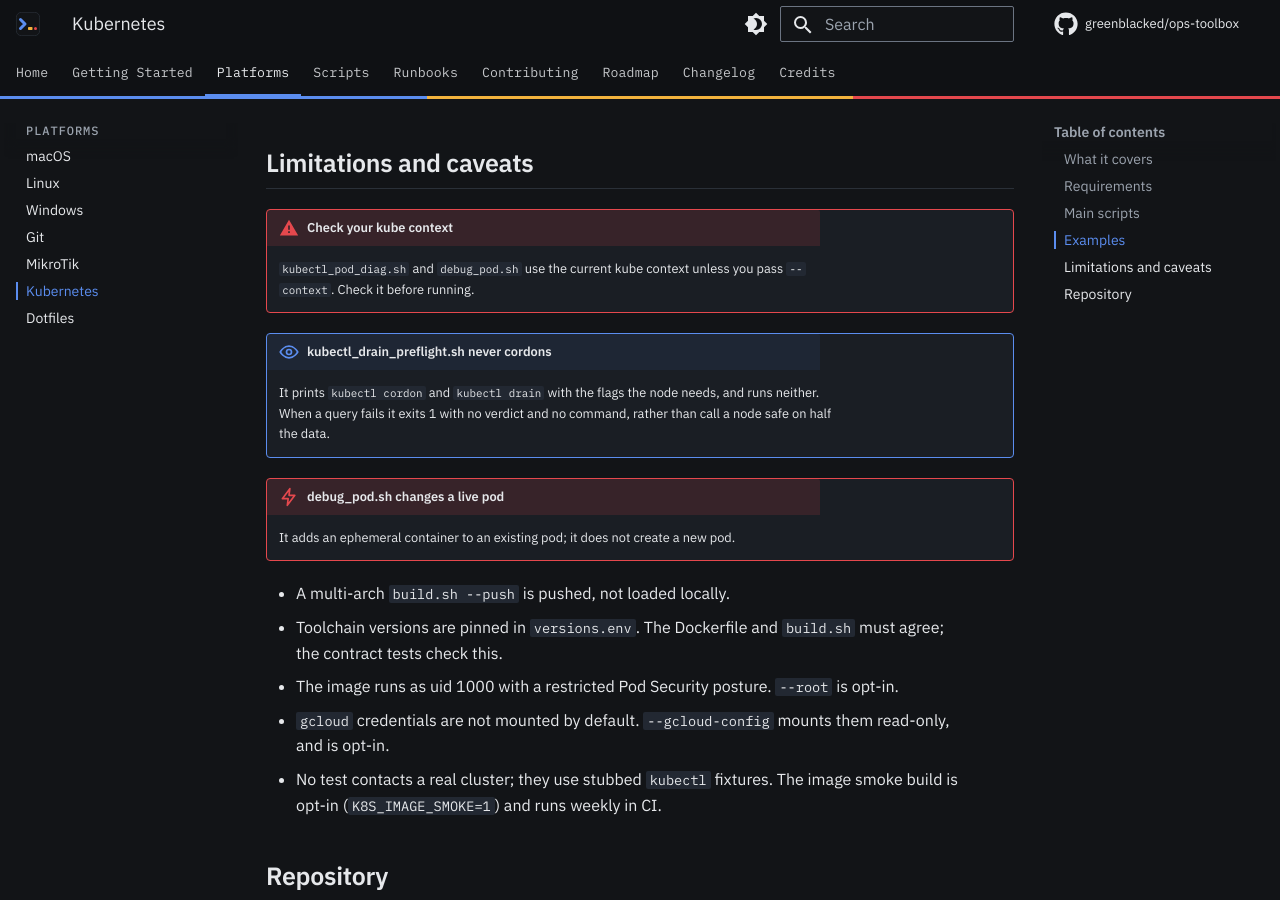
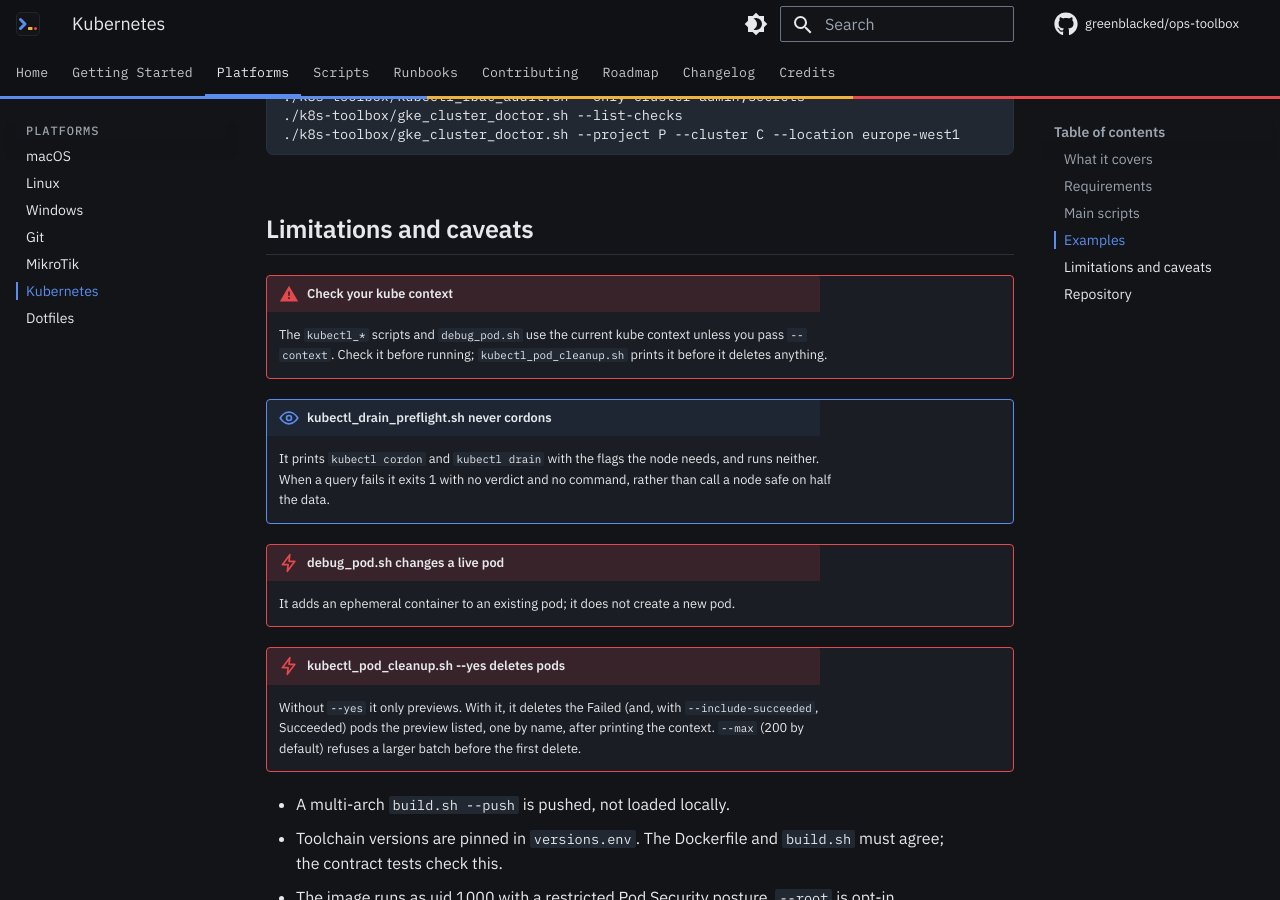
Before and after one commit to greenblacked/ops-toolbox, an MkDocs documentation site: the page built from docs/platforms/kubernetes.md, in a window 1280 px wide and 900 px high, scrolled down 1970 px. Built offline with MkDocs 1.6.1 and Material for MkDocs 9.7.7, drawn with Linux system fonts in a browser that asks for light colours; comment, search, counter and statistics services are not loaded; some of the changed text lies outside the part shown.

Commit message:
feat(k8s): add kubectl_pod_cleanup.sh, preview-first dead pod removal
Lists Failed (and with --include-succeeded, Succeeded) pods past an
--older-than grace period and prints the delete it would run for each.
Only --yes deletes, and only those pods, by name and namespace, without
--force or a zero grace period; --dry-run always wins and --max caps the
batch before the first delete. A preview needs no kubectl or cluster.

````diff
--- a/docs/platforms/kubernetes.md
+++ b/docs/platforms/kubernetes.md
@@ -32,6 +32,7 @@
 | `kubectl_workload_audit.sh` | Audit pod templates: requests, probes, image tags, security, PDBs; `--list-checks`, `--only`. | <span class="stage stage-report">read-only</span> |
 | `kubectl_rbac_audit.sh` | RBAC review: cluster-admin, wildcards, default ServiceAccounts, dangling bindings, Secret readers; `--only`. | <span class="stage stage-report">read-only</span> |
 | `gke_cluster_doctor.sh` | GKE health checks: channel, skew, Workload Identity, node auto-repair, maintenance window, authorized networks, logging, shielded nodes, network policy; `--list-checks`, `--only`. | <span class="stage stage-report">read-only</span> |
+| `kubectl_pod_cleanup.sh` | Delete Failed (optionally Succeeded) pods past a grace period, by name. | `--dry-run` (default), `--yes` |
 | `build.sh` | Build the toolbox or debug image with buildx. | `--dry-run` |
 | `run.sh` | Run the image with `~/.kube` mounted read-only. | `--dry-run` |
 | `debug_pod.sh` | Attach an ephemeral debug container with `kubectl debug`. | `--dry-run` |
@@ -64,6 +65,7 @@
     ```bash
     ./k8s-toolbox/build.sh --dry-run
     ./k8s-toolbox/debug_pod.sh --pod api-7d9f8 --dry-run
+    ./k8s-toolbox/kubectl_pod_cleanup.sh --namespace batch --older-than 2h
     ```
 
 === "Apply"
@@ -71,13 +73,15 @@
     ```bash
     ./k8s-toolbox/build.sh
     ./k8s-toolbox/debug_pod.sh --pod api-7d9f8 --namespace prod
+    ./k8s-toolbox/kubectl_pod_cleanup.sh --namespace batch --older-than 2h --yes
     ```
 
 ## Limitations and caveats
 
 !!! warning "Check your kube context"
-    `kubectl_pod_diag.sh` and `debug_pod.sh` use the current kube context unless
-    you pass `--context`. Check it before running.
+    The `kubectl_*` scripts and `debug_pod.sh` use the current kube context
+    unless you pass `--context`. Check it before running;
+    `kubectl_pod_cleanup.sh` prints it before it deletes anything.
 
 !!! report "kubectl_drain_preflight.sh never cordons"
     It prints `kubectl cordon` and `kubectl drain` with the flags the node
@@ -87,6 +91,12 @@
 !!! apply "debug_pod.sh changes a live pod"
     It adds an ephemeral container to an existing pod; it does not create a
     new pod.
+
+!!! apply "kubectl_pod_cleanup.sh --yes deletes pods"
+    Without `--yes` it only previews. With it, it deletes the Failed (and,
+    with `--include-succeeded`, Succeeded) pods the preview listed, one by
+    name, after printing the context. `--max` (200 by default) refuses a
+    larger batch before the first delete.
 
 - A multi-arch `build.sh --push` is pushed, not loaded locally.
 - Toolchain versions are pinned in `versions.env`. The Dockerfile and
````
Also changed, not shown: changelog.d/added/kubectl-pod-cleanup.md (added, +8 -0 lines), docs/scripts/index.md (+1 -0 lines), k8s-toolbox/README.md (+48 -3 lines), 4 other files.
